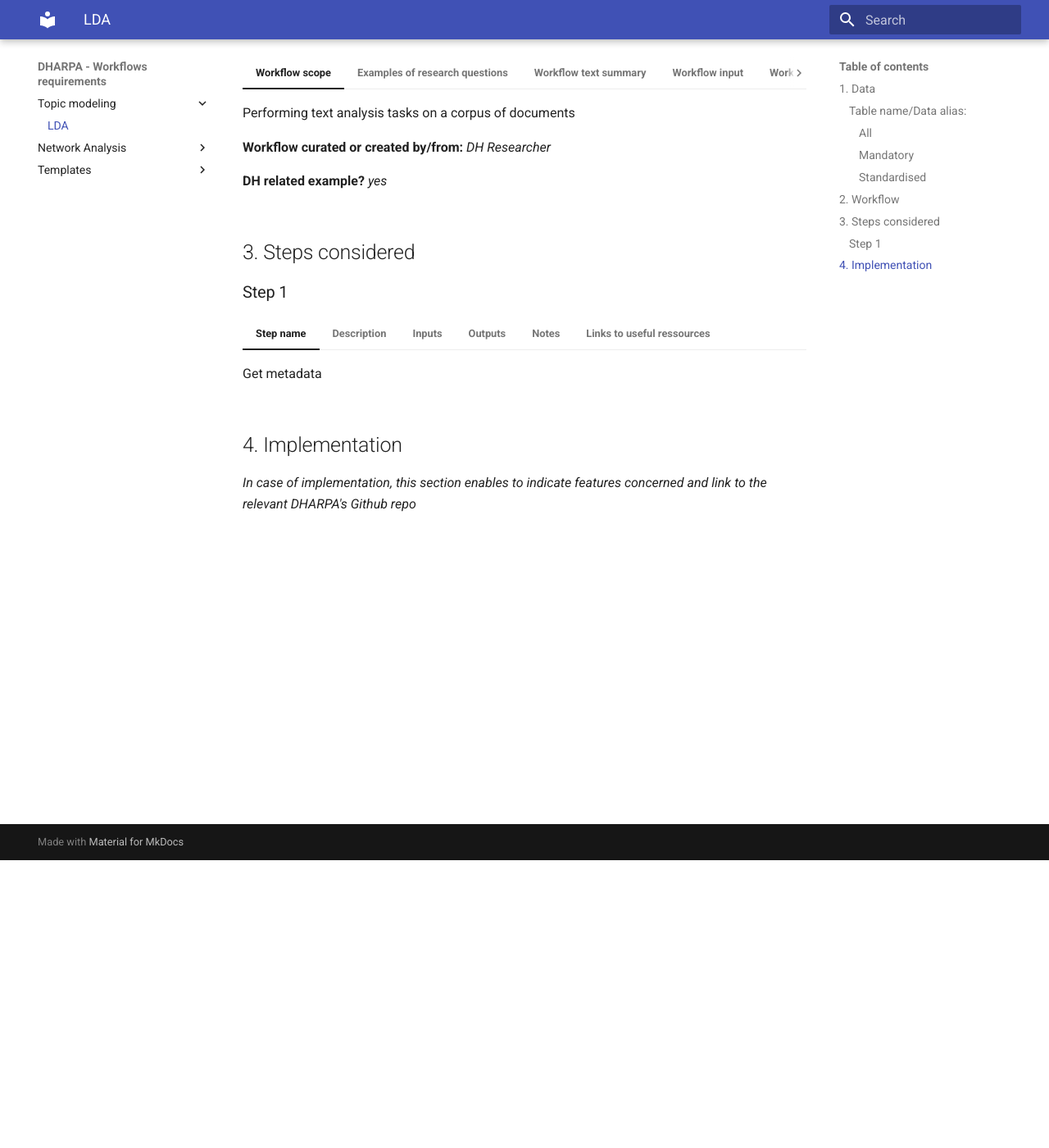
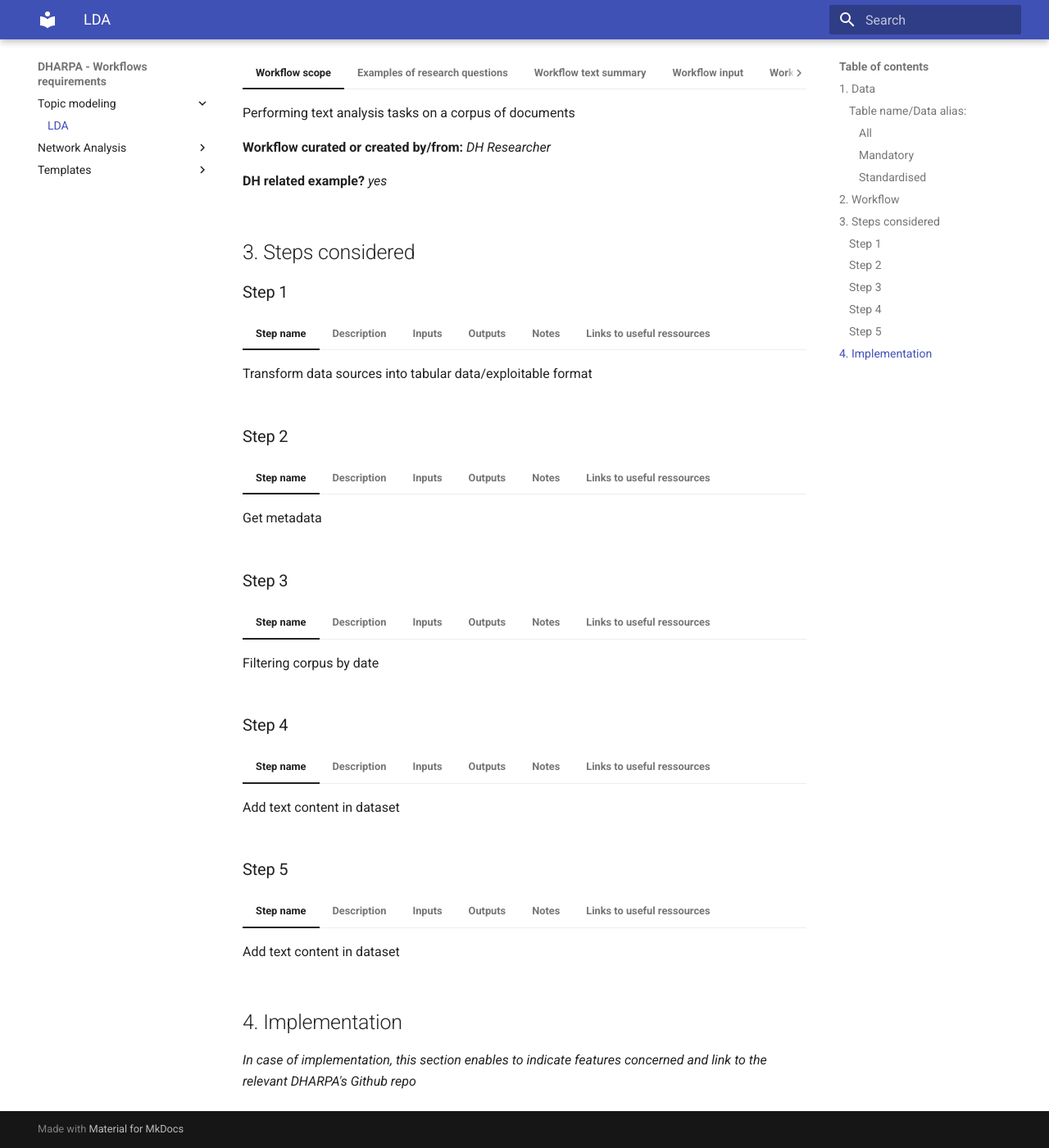
Before and after one commit to DHARPA-Project/DHARPA-Project-workflows-requirements, an MkDocs documentation site: the page built from docs/lda-gensim.md, in a window 1280 px wide and 1400 px high, scrolled down 351 px. Shown: the whole window at 82% size. Built offline with MkDocs 1.6.1 and Material for MkDocs 9.7.7, drawn with Linux system fonts in a browser that asks for light colours; some of the changed text lies outside the part shown.

Commit message:
add steps

```diff
--- a/docs/lda-gensim.md
+++ b/docs/lda-gensim.md
@@ -65,6 +65,33 @@
 ### Step 1
 
 === "Step name"
+    Transform data sources into tabular data/exploitable format
+
+
+=== "Description"
+
+
+=== "Inputs"
+
+    |Name|Type|
+    |---|---|
+    |files collection|corpus|
+
+
+=== "Outputs"
+
+    |Name|Type|
+    |---|---|
+    |corpus_table|table(files_name,files_content?(see note))|
+
+=== "Notes"
+    For the next step, files content may not be necessary yet. It may only be necessary to add the file content after filtering the corpus by date.
+
+=== "Links to useful ressources"
+
+### Step 2
+
+=== "Step name"
     Get metadata
 
 
@@ -83,14 +110,115 @@
 
     |Name|Type|
     |---|---|
+    |files_name|string|
     |date|string|
     |publication_name|string|
 
 === "Notes"
     Depending on the metadata to extract, users may need to input the publication names that match the reference provided in file name.
+    Previews may be needed at every step.
+    This step may not be applicable to all types of corpus, e.g. with social media data.
 
 === "Links to useful ressources"
 
+### Step 3
+
+=== "Step name"
+    Filtering corpus by date
+
+=== "Description"
+    Filter corpus by date and visualise distribution
+
+=== "Inputs"
+
+    |Name|Type|
+    |---|---|
+    |files_name|string|
+    |date|string|
+    |publication_name|string|
+    |start_date|string or date|
+    |end_date|string or date|
+
+=== "Outputs"
+
+    |Name|Type|
+    |---|---|
+    |files_name|string|
+    |date|string|
+    |publication_name|string|
+
+=== "Notes"
+    Visualization would assist users filtering their data, they would see the modification on viz before validating the inputs.
+
+
+=== "Links to useful ressources"
+    Visualization: https://observablehq.com/@dharpa-project/timestamped-corpus
+
+### Step 4
+
+=== "Step name"
+    Add text content in dataset
+
+=== "Description"
+    Retrieve .txt files content and add to dataset, if not done at step 1
+
+=== "Inputs"
+
+    |Name|Type|
+    |---|---|
+    |files_name|string|
+    |date|string|
+    |publication_name|string|
+    |start_date|string or date|
+    |end_date|string or date|
+
+=== "Outputs"
+
+    |Name|Type|
+    |---|---|
+    |files_name|string|
+    |date|string|
+    |publication_name|string|
+
+=== "Notes"
+    Visualization would assist users filtering their data, they would see the modification on viz before validating the inputs.
+
+
+=== "Links to useful ressources"
+    Visualization: https://observablehq.com/@dharpa-project/timestamped-corpus
+
+### Step 5
+
+=== "Step name"
+    Add text content in dataset
+
+=== "Description"
+    Retrieve .txt files content and add to dataset, if not done at step 1
+
+=== "Inputs"
+
+    |Name|Type|
+    |---|---|
+    |files_name|string|
+    |date|string|
+    |publication_name|string|
+    |start_date|string or date|
+    |end_date|string or date|
+
+=== "Outputs"
+
+    |Name|Type|
+    |---|---|
+    |files_name|string|
+    |date|string|
+    |publication_name|string|
+
+=== "Notes"
+    Visualization would assist users filtering their data, they would see the modification on viz before validating the inputs.
+
+
+=== "Links to useful ressources"
+    Visualization: https://observablehq.com/@dharpa-project/timestamped-corpus
 
 
 
```
Also changed, not shown: other parts of docs/lda-gensim.md (+1 -1 lines).
